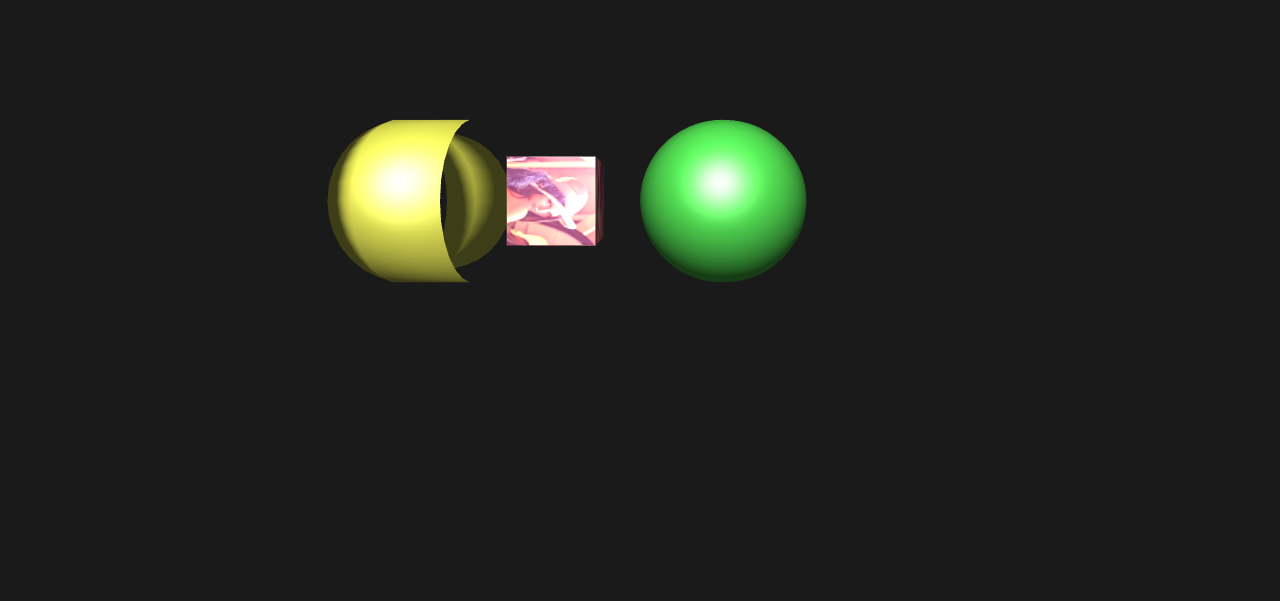
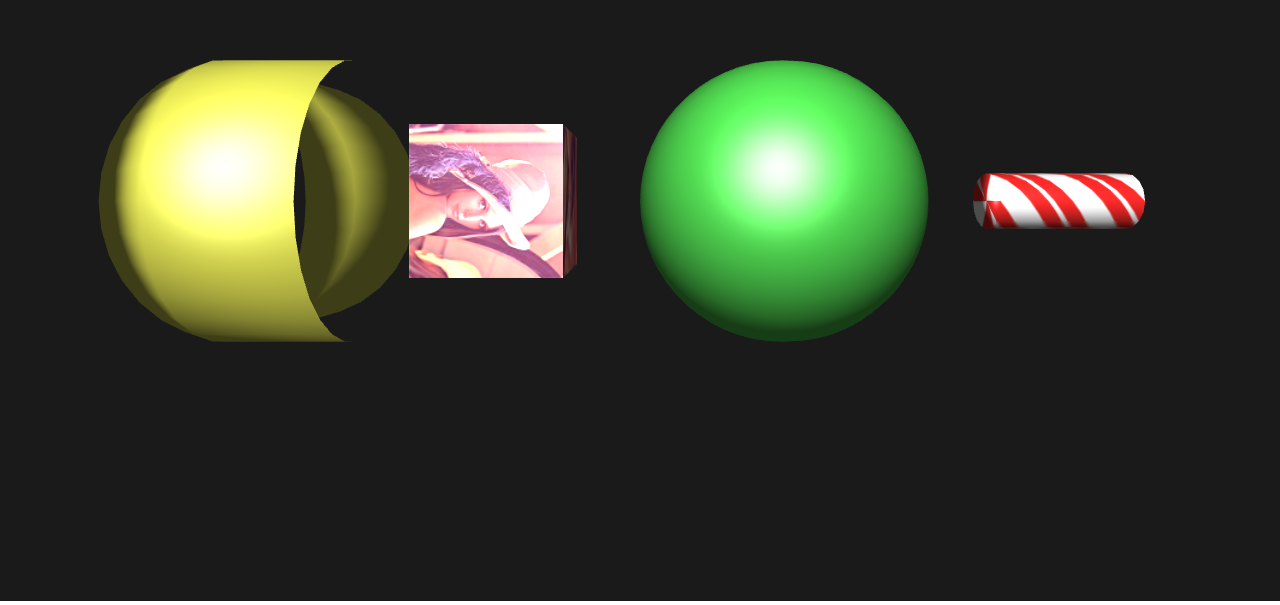
Before and after one commit to FabianGroeger96/3d-pipe-screensaver, a plain HTML site: page index.html in a window 1280 px wide. Shown: the part 199-804 px from the top of the page. Drawn offline with Linux system fonts and the light colour scheme; animation ran at ten frames a second.

Commit message:
Add cylinder mesh

```diff
--- a/index.html
+++ b/index.html
@@ -20,6 +20,7 @@
     <script type="text/javascript" src="utils/gl-matrix.js"></script>
     <script type="text/javascript" src="meshes/SolidCubeWithNormals.js"></script>
     <script type="text/javascript" src="meshes/SolidSphere.js"></script>
+    <script type="text/javascript" src="meshes/SolidCylinder.js"></script>
     <script type="text/javascript" src="meshes/SolidPipe.js"></script>
     <script type="text/javascript" src="main.js"></script>
 </head>
--- a/main.js
+++ b/main.js
@@ -28,8 +28,8 @@ const ctx = {
 const renderSettings = {
     viewPort: {
         canvasId: "canvas",
-        mode: "perspective",
-        fovy: 90, // in degrees
+        mode: "perspective", // has no effect
+        fovy: 60, // in degrees
         aspect: 1,
         near: 1,
         far: 100,
@@ -220,13 +220,22 @@ function setUpScene(){
     objects.sphere = {
         model: new SolidSphere(gl, 30, 30, [0.3, 0.8, 0.3]),
         transform: translationMatrix
-    }
+    };
 
     translationMatrix = mat4.create();
     mat4.translate(translationMatrix, translationMatrix, vec3.fromValues(0, 3 * offset, 0));
 
     objects.pipe = {
         model: new SolidPipe(gl, 30, 30, [0.8, 0.8, 0.3]),
+        transform: translationMatrix
+    };
+
+    translationMatrix = mat4.create();
+    mat4.translate(translationMatrix, translationMatrix, vec3.fromValues(0, -3 * offset, 0));
+
+    objects.cylinder = {
+        model: new SolidCylinder(gl, 0.2, 1, 16,[0.8, 0.8, 0.3]),
+        texture: createTextureFromFile("candy_cane.png"),
         transform: translationMatrix
     }
 }
--- /dev/null
+++ b/meshes/SolidCylinder.js
@@ -0,0 +1,133 @@
+/**
+ * Define a cylinder that can be drawn with texture or color.
+ */
+function SolidCylinder(gl, radius, length, longitudeBands, color) {
+    function defineVerticesAndTexture(radius, length, longitudeBands) {
+        let vertices = [];
+        let normals = [];
+        let textures = [];
+
+        for (let latNumber = 0; latNumber < 4; latNumber++) {
+            let endPiece = latNumber === 0 || latNumber === 3;
+            let latHeight = 0;
+            if (latNumber < 2) {
+                latHeight = 1;
+            } else {
+                latHeight = -1;
+            }
+
+            let sinTheta = endPiece ? 0 : 1;
+            let cosTheta = (latHeight / 2) * length;
+
+            for (let longNumber = 0; longNumber <= longitudeBands; longNumber++) {
+                let phi = longNumber * 2 * Math.PI / longitudeBands;
+                let sinPhi = Math.sin(phi) * radius;
+                let cosPhi = Math.cos(phi) * radius;
+
+                // Position
+                let x = cosPhi * sinTheta;
+                let y = cosTheta;
+                let z = sinPhi * sinTheta;
+
+                // texture coordinates
+                let u = 1 - (longNumber / longitudeBands);
+                let v = latHeight > 0 ? 1 : 0;
+
+                vertices.push(x);
+                vertices.push(y);
+                vertices.push(z);
+
+                normals.push(x);
+                normals.push(endPiece ? latHeight : 0); // Normal correction
+                normals.push(z);
+
+                textures.push(u);
+                textures.push(v);
+            }
+        }
+        return {
+            numberOfVertices: vertices.length / 3,
+            vertices: vertices,
+            normals: normals,
+            textures: textures
+        }
+    }
+
+    function defineIndices(longitudeBands) {
+        let indices = [];
+        for (let latNumber = 0; latNumber < 4; latNumber++) {
+            for (let longNumber = 0; longNumber < longitudeBands; longNumber++) {
+                let first = (latNumber * (longitudeBands + 1)) + longNumber;
+                let second = first + longitudeBands + 1;
+
+                indices.push(first);
+                indices.push(first + 1);
+                indices.push(second);
+
+                indices.push(second);
+                indices.push(first + 1);
+                indices.push(second + 1);
+            }
+        }
+        return {
+            numberOfIndices: indices.length / 3,
+            indices: indices
+        };
+    }
+
+    function draw(gl, aVertexPositionId, aVertexColorId, aVertexTextureCoordId, aVertexNormalId) {
+        // position
+        gl.bindBuffer(gl.ARRAY_BUFFER, this.bufferVertices);
+        gl.vertexAttribPointer(aVertexPositionId, 3, gl.FLOAT, false, 0, 0);
+        gl.enableVertexAttribArray(aVertexPositionId);
+
+        // color is directly specified as an attribute here, as it is valid for the whole object
+        gl.disableVertexAttribArray(aVertexColorId);
+        gl.vertexAttrib3f(aVertexColorId, this.color[0], this.color[1], this.color[2]);
+
+        // normal
+        gl.bindBuffer(gl.ARRAY_BUFFER, this.bufferNormals);
+        gl.vertexAttribPointer(aVertexNormalId, 3, gl.FLOAT, false, 0, 0);
+        gl.enableVertexAttribArray(aVertexNormalId);
+
+        // Set texture coordinates
+        gl.bindBuffer(gl.ARRAY_BUFFER, this.bufferTextures);
+        gl.vertexAttribPointer(aVertexTextureCoordId, 2, gl.FLOAT, false, 0, 0);
+        gl.enableVertexAttribArray(aVertexTextureCoordId);
+
+        // elements
+        gl.bindBuffer(gl.ELEMENT_ARRAY_BUFFER, this.bufferIndices);
+        gl.drawElements(gl.TRIANGLES, this.numberOfTriangles*3 ,gl.UNSIGNED_SHORT, 0);
+
+        // disable attributes
+        gl.disableVertexAttribArray(aVertexPositionId);
+        gl.disableVertexAttribArray(aVertexNormalId);
+    }
+
+    let verticesAndTextures = defineVerticesAndTexture(radius, length, longitudeBands);
+    let indices = defineIndices(longitudeBands);
+
+    let cylinder = {};
+
+    cylinder.bufferVertices  = gl.createBuffer();
+    gl.bindBuffer(gl.ARRAY_BUFFER, cylinder.bufferVertices);
+    gl.bufferData(gl.ARRAY_BUFFER, new Float32Array(verticesAndTextures.vertices), gl.STATIC_DRAW);
+
+
+    cylinder.bufferNormals = gl.createBuffer();
+    gl.bindBuffer(gl.ARRAY_BUFFER, cylinder.bufferNormals);
+    gl.bufferData(gl.ARRAY_BUFFER, new Float32Array(verticesAndTextures.normals), gl.STATIC_DRAW);
+
+    cylinder.bufferTextures = gl.createBuffer();
+    gl.bindBuffer(gl.ARRAY_BUFFER, cylinder.bufferTextures);
+    gl.bufferData(gl.ARRAY_BUFFER, new Float32Array(verticesAndTextures.textures), gl.STATIC_DRAW);
+
+    cylinder.bufferIndices = gl.createBuffer();
+    gl.bindBuffer(gl.ELEMENT_ARRAY_BUFFER, cylinder.bufferIndices);
+    gl.bufferData(gl.ELEMENT_ARRAY_BUFFER, new Uint16Array(indices.indices), gl.STATIC_DRAW);
+
+    cylinder.numberOfTriangles = indices.numberOfIndices;
+    cylinder.color = color;
+    cylinder.draw = draw;
+    return cylinder;
+}
```
Also changed, not shown: candy_cane.png (added).
